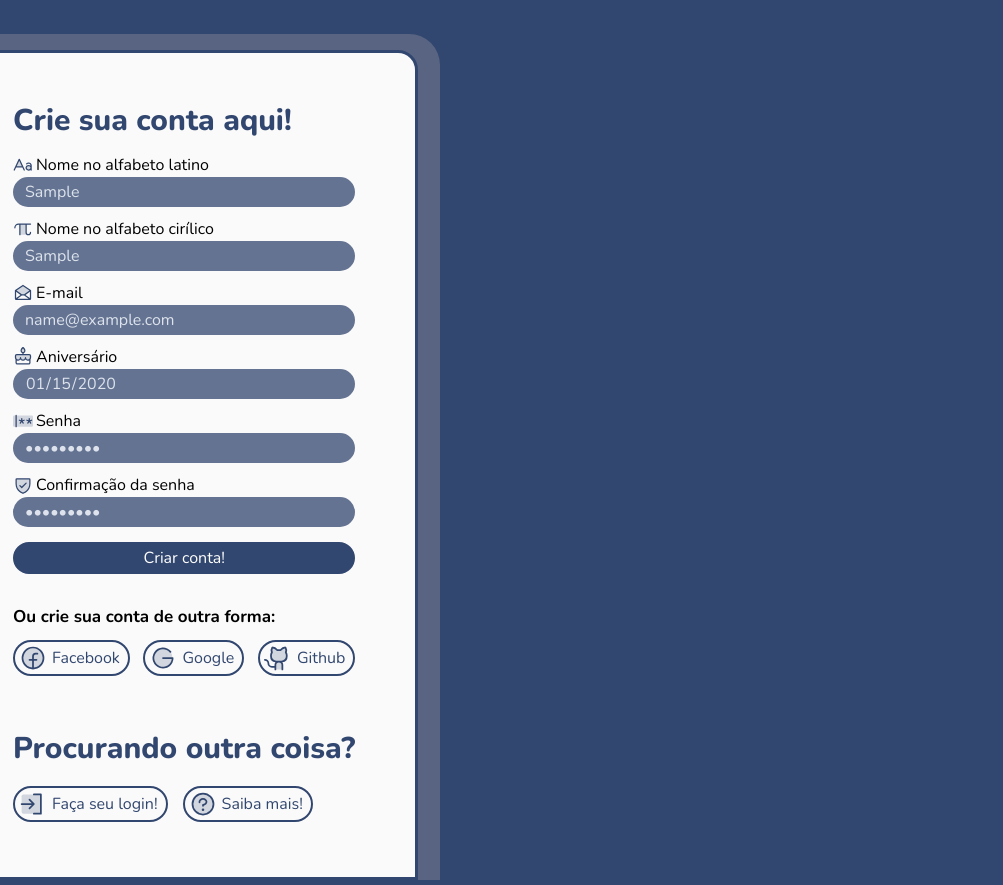
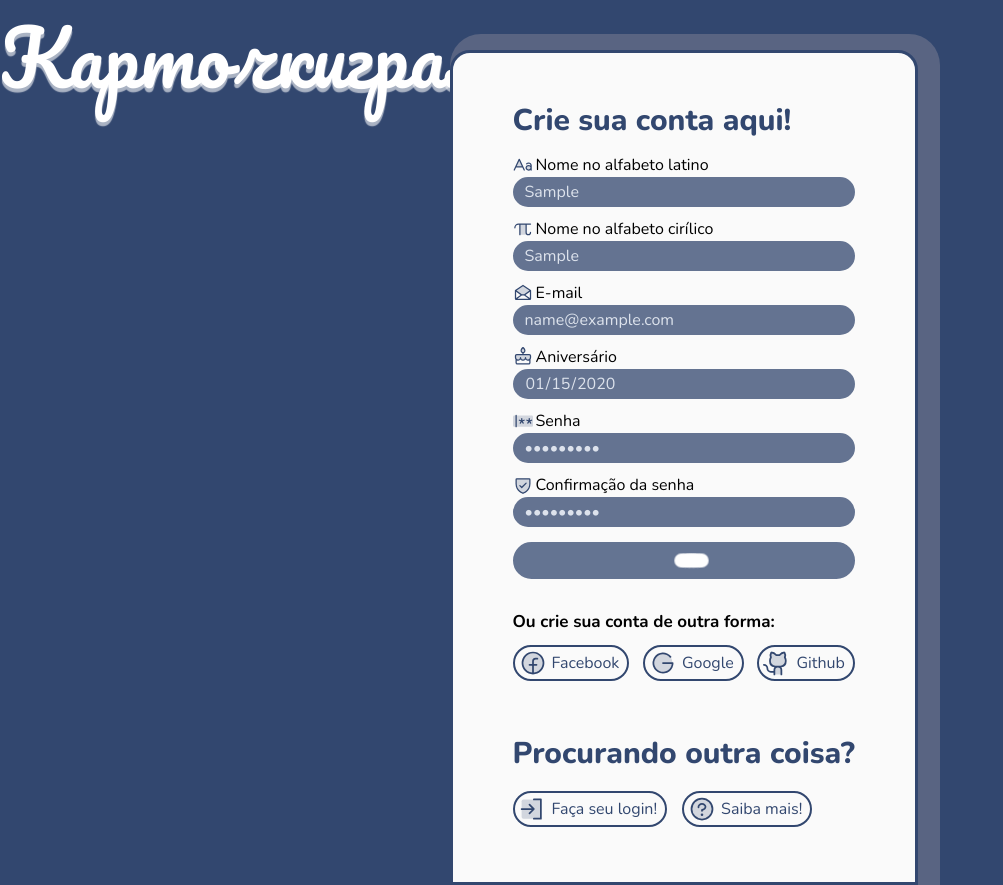
Before and after one commit to andrezzasouza/Cartochkigram, a Next.js app: page /signup in a window 1280 px wide. Both pictures are taken after typing "Sample", "Sample", "name@example.com", "2020-01-15", "Sample123", "Sample123" into the empty fields and a click on the button "Criar conta!". Shown: the whole page, without its empty margins (0-1003 px from the left). Built offline with nearby package versions, Linux system fonts and the light colour scheme.

Commit message:
feat: configure loading behavior for login and signup button and inputs

```diff
--- a/package.json
+++ b/package.json
@@ -20,6 +20,7 @@
     "postcss": "8.4.23",
     "react": "18.2.0",
     "react-dom": "18.2.0",
+    "react-spinners": "^0.13.8",
     "styled-components": "^6.0.0-rc.1",
     "tailwindcss": "3.3.2",
     "typescript": "5.0.4"
--- a/src/app/signup/page.tsx
+++ b/src/app/signup/page.tsx
@@ -3,10 +3,17 @@
 import styled from "styled-components";
 import FormContainer from "@/components/FormContainer/FormContainer";
 import SignUpForm from "@/components/SignUpForm/SignUpForm";
+import LogoTitle from "@/components/LogoTitle/LogoTitle";
+import Link from "next/link";
 
 export default function SignUp() {
   return (
     <SignUpPage>
+      <section>
+        <Link href="/">
+          <LogoTitle textSize={"75px"} />
+        </Link>
+      </section>
       <FormContainer>
         <SignUpForm></SignUpForm>
       </FormContainer>
--- /dev/null
+++ b/src/components/ButtonLoading/ButtonLoading.tsx
@@ -0,0 +1,25 @@
+import { CSSProperties } from "react";
+import PropagateLoader from "react-spinners/PropagateLoader";
+
+const override: CSSProperties = {
+  display: "block",
+  margin: "0 auto",
+  height: "15px"
+};
+
+function ButtonLoading() {
+  return (
+    <div className="sweet-loading">
+      <PropagateLoader
+        color={'#fff'}
+        // loading={loading}
+        cssOverride={override}
+        size={15}
+        aria-label="Loading Spinner"
+        data-testid="loader"
+      />
+    </div>
+  );
+}
+
+export default ButtonLoading;
--- a/src/components/FormButton/FormButton.tsx
+++ b/src/components/FormButton/FormButton.tsx
@@ -1,19 +1,37 @@
 import { PropsWithChildren } from "react";
 import styled from "styled-components";
 
-export default function FormButton({ children }: PropsWithChildren) {
-  return <StyledButton type="submit">{children}</StyledButton>;
+interface IFormButton extends PropsWithChildren {
+  disabledStyle: boolean;
 }
 
-const StyledButton = styled.button`
+export default function FormButton({ children, disabledStyle }: IFormButton) {
+  return (
+    <StyledButton
+      type="submit"
+      disabledStyle={disabledStyle}
+      disabled={disabledStyle}
+    >
+      {children}
+    </StyledButton>
+  );
+}
+
+const StyledButton = styled.button<Pick<IFormButton, "disabledStyle">>`
   margin: 5px 0;
   background-color: #32476f;
   border: 2px solid #32476f;
   border-radius: 20px;
-  padding: 2px 10px;
+  padding: 5px 10px;
   color: #ffffff;
   width: 100%;
   transition: 0.5s ease-in-out;
+  display: flex;
+  align-items: center;
+  justify-content: center;
+  min-height: 37px;
+  opacity: ${(props) => (props.disabledStyle ? 0.75 : 1)};
+  cursor: ${(props) => (props.disabledStyle ? "wait" : "auto")};
 
   &:hover {
     background-color: #0f2854;
--- a/src/components/InputContainer/InputContainer.tsx
+++ b/src/components/InputContainer/InputContainer.tsx
@@ -55,6 +55,7 @@ const StyledInput = styled.input<Pick<IInputProps, "disabledStyle">>`
   margin: 0 0 10px;
   color: ${(props) => (props.disabledStyle ? "#d4dbe8" : "#32476f")};
   opacity: ${(props) => (props.disabledStyle ? 0.75 : 1)};
+  cursor: ${(props) => (props.disabledStyle ?  "wait ": "auto")};
 `;
 
 const InputLabelContainer = styled.div`
--- a/src/components/LogInForm/LogInForm.tsx
+++ b/src/components/LogInForm/LogInForm.tsx
@@ -10,6 +10,7 @@ import MoreInfo from "../MoreInfo/MoreInfo";
 import InputContainer from "../InputContainer/InputContainer";
 import FormButton from "../FormButton/FormButton";
 import { useState, FormEvent } from "react";
+import ButtonLoading from "../../components/ButtonLoading/ButtonLoading";
 
 const EntryHeading = styled.h2`
   font-size: 32px;
@@ -43,8 +44,6 @@ const Description = styled.p`
   font-size: 17px;
 `;
 
-
-
 const itemsArray = [
   {
     element: <NotePencil size={28} weight="duotone" />,
@@ -59,8 +58,8 @@ const itemsArray = [
 ];
 
 export default function LogInForm() {
-  const [email, setEmail] = useState<string>('');
-  const [password, setPassword] = useState<string>('');
+  const [email, setEmail] = useState<string>("");
+  const [password, setPassword] = useState<string>("");
   const [disabled, setDisabled] = useState<boolean>(false);
 
   const inputFields = [
@@ -70,7 +69,7 @@ export default function LogInForm() {
       type: "e-mail",
       required: true,
       value: email,
-      setter: setEmail
+      setter: setEmail,
     },
     {
       name: "Senha",
@@ -78,7 +77,7 @@ export default function LogInForm() {
       type: "password",
       required: true,
       value: password,
-      setter: setPassword
+      setter: setPassword,
     },
   ];
 
@@ -87,8 +86,8 @@ export default function LogInForm() {
     setDisabled(true);
     const body = {
       email,
-      password
-    }
+      password,
+    };
     alert("Login");
   }
 
@@ -109,7 +108,9 @@ export default function LogInForm() {
             disabled={disabled}
           />
         ))}
-        <FormButton>Entrar!</FormButton>
+        <FormButton disabledStyle={disabled}>
+          {disabled ? <ButtonLoading /> : "Entrar!"}
+        </FormButton>
       </form>
       <ResetContainer>
         <ResetPwd onClick={() => alert("Resetar senha!")}>
--- a/src/components/SignUpForm/SignUpForm.tsx
+++ b/src/components/SignUpForm/SignUpForm.tsx
@@ -15,6 +15,7 @@ import {
 import FormButton from "../FormButton/FormButton";
 import { FormEvent, useState } from "react";
 import { setMaxIdleHTTPParsers } from "http";
+import ButtonLoading from "../ButtonLoading/ButtonLoading";
 
 export default function SignUpForm() {
 
@@ -120,7 +121,7 @@ export default function SignUpForm() {
             disabled={disabled}
           />
         ))}
-        <FormButton>Criar conta!</FormButton>
+        <FormButton disabledStyle={disabled}>{disabled ? <ButtonLoading /> : "Criar conta!"}</FormButton>
       </form>
       <AlternativeEntry
         alternativeHeading={"Ou crie sua conta de outra forma:"}
```
Also changed, not shown: 1 other file (tests, documents, lock files or other folders).
